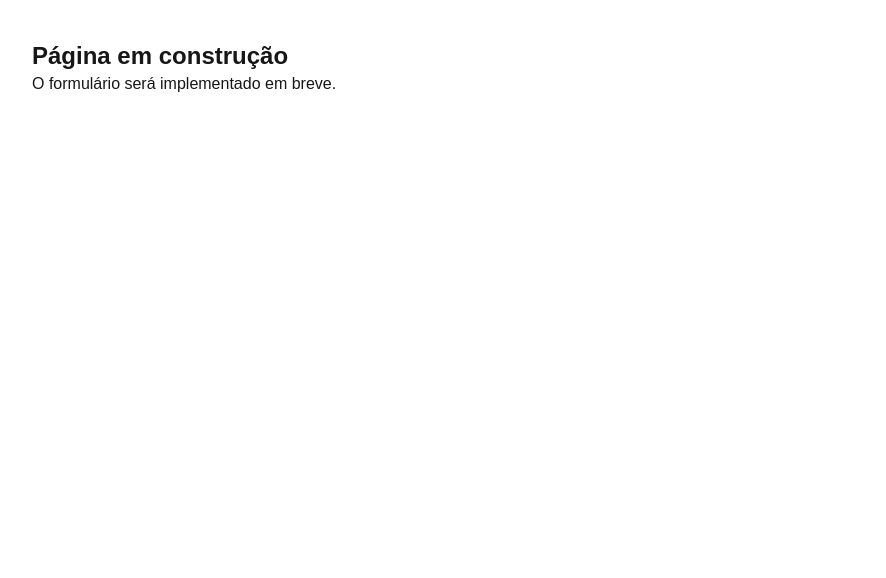
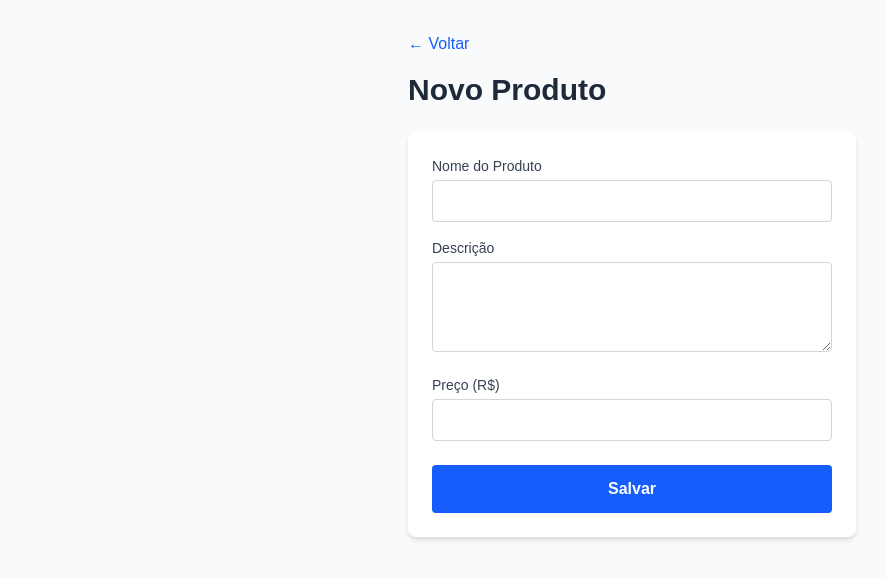
Before and after one commit to gabrielfcastro/TP2-Projeto-Final-2025.2, a Next.js app in the folder frontend/: page /produtos/novo in a window 1280 px wide. Shown: the top 578 px of the page, without its empty margins (8-894 px from the left). Built offline with nearby package versions, Linux system fonts and the light colour scheme.

Commit message:
feat: implementa formulario de criaçao (fase green)

```diff
--- a/frontend/app/produtos/novo/page.tsx
+++ b/frontend/app/produtos/novo/page.tsx
@@ -1,8 +1,119 @@
+"use client";
+
+import { useState } from "react";
+import { useRouter } from "next/navigation";
+import Link from "next/link";
+
 export default function NovoProdutoPage() {
+  const [nome, setNome] = useState("");
+  const [descricao, setDescricao] = useState("");
+  const [preco, setPreco] = useState("");
+  const router = useRouter();
+
+  const handleSubmit = async (e: React.FormEvent) => {
+    e.preventDefault();
+
+    try {
+      const res = await fetch("http://127.0.0.1:5000/api/produtos", {
+        method: "POST",
+        headers: { "Content-Type": "application/json" },
+        body: JSON.stringify({
+          feirante_id: 1, // Simulando usuário logado
+          nome,
+          descricao,
+          preco: parseFloat(preco),
+        }),
+      });
+
+      if (res.ok) {
+        router.push("/produtos");
+      } else {
+        alert("Erro ao salvar produto");
+      }
+    } catch (error) {
+      console.error("Erro na requisição:", error);
+    }
+  };
+
   return (
-    <div className="p-10">
-      <h1 className="text-2xl font-bold">Página em construção</h1>
-      <p>O formulário será implementado em breve.</p>
-    </div>
+    <main className="flex min-h-screen flex-col items-center p-8 bg-gray-50">
+      <div className="w-full max-w-md">
+        <Link
+          href="/produtos"
+          className="text-blue-600 hover:underline mb-4 inline-block"
+        >
+          &larr; Voltar
+        </Link>
+
+        <h1 className="text-3xl font-bold mb-6 text-gray-800">Novo Produto</h1>
+
+        <form
+          onSubmit={handleSubmit}
+          className="bg-white p-6 rounded-lg shadow-md"
+        >
+          {/* Campo Nome (O teste procura pelo Label "Nome do Produto") */}
+          <div className="mb-4">
+            <label
+              htmlFor="nome"
+              className="block text-sm font-medium text-gray-700 mb-1"
+            >
+              Nome do Produto
+            </label>
+            <input
+              id="nome"
+              type="text"
+              className="w-full border border-gray-300 p-2 rounded focus:ring-2 focus:ring-blue-500 outline-none text-gray-900"
+              value={nome}
+              onChange={(e) => setNome(e.target.value)}
+              required
+            />
+          </div>
+
+          {/* Campo Descrição (O teste procura pelo Label "Descrição") */}
+          <div className="mb-4">
+            <label
+              htmlFor="descricao"
+              className="block text-sm font-medium text-gray-700 mb-1"
+            >
+              Descrição
+            </label>
+            <textarea
+              id="descricao"
+              rows={3}
+              className="w-full border border-gray-300 p-2 rounded focus:ring-2 focus:ring-blue-500 outline-none text-gray-900"
+              value={descricao}
+              onChange={(e) => setDescricao(e.target.value)}
+            />
+          </div>
+
+          {/* Campo Preço (O teste procura pelo Label "Preço") */}
+          <div className="mb-6">
+            <label
+              htmlFor="preco"
+              className="block text-sm font-medium text-gray-700 mb-1"
+            >
+              Preço (R$)
+            </label>
+            <input
+              id="preco"
+              type="number"
+              step="0.01"
+              className="w-full border border-gray-300 p-2 rounded focus:ring-2 focus:ring-blue-500 outline-none text-gray-900"
+              value={preco}
+              onChange={(e) => setPreco(e.target.value)}
+              required
+            />
+          </div>
+
+          {/* Botão Salvar */}
+          <button
+            type="submit"
+            className="w-full bg-blue-600 text-white p-3 rounded font-bold hover:bg-blue-700 transition"
+          >
+            Salvar
+          </button>
+        </form>
+      </div>
+    </main>
   );
 }
```
